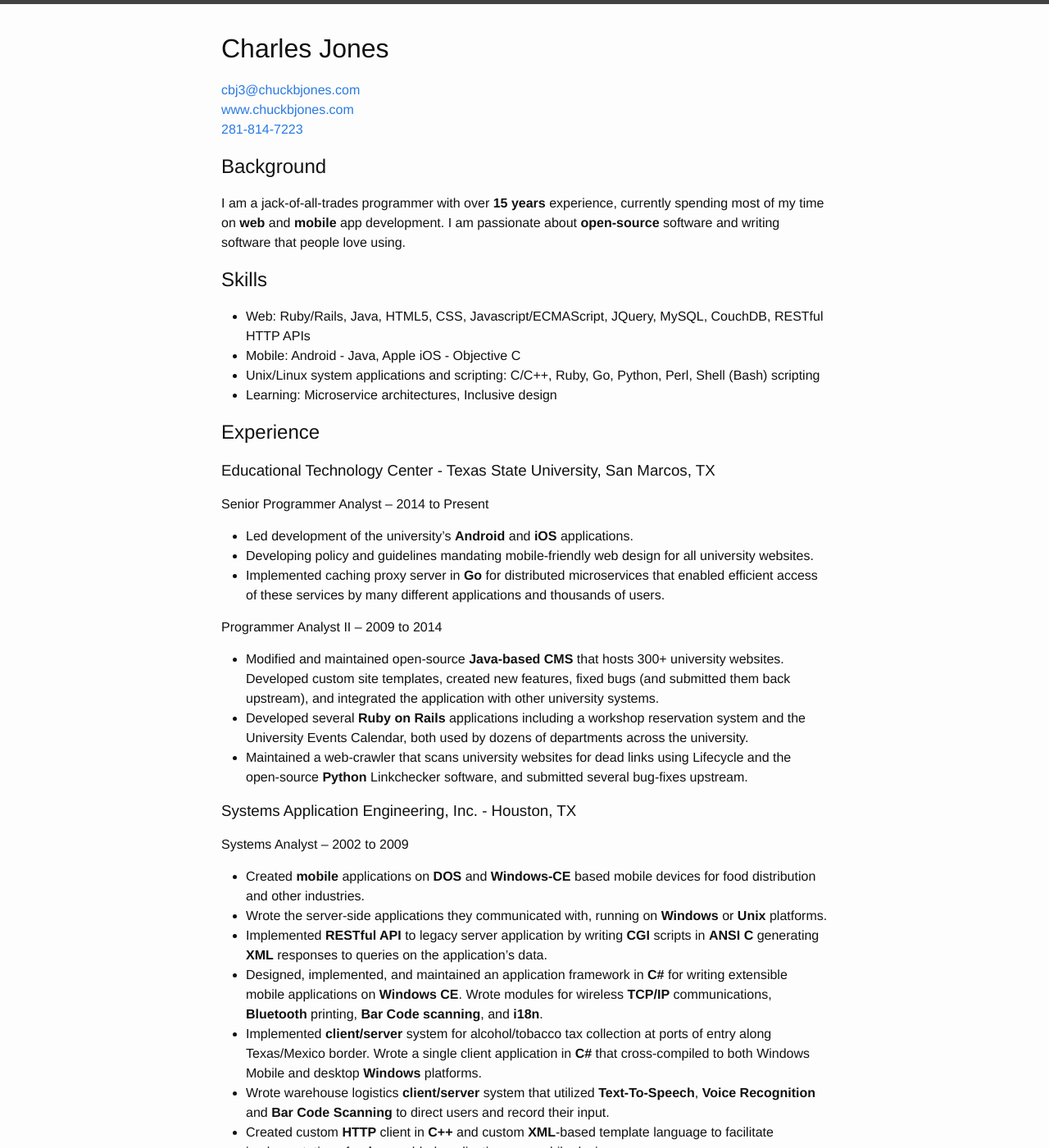
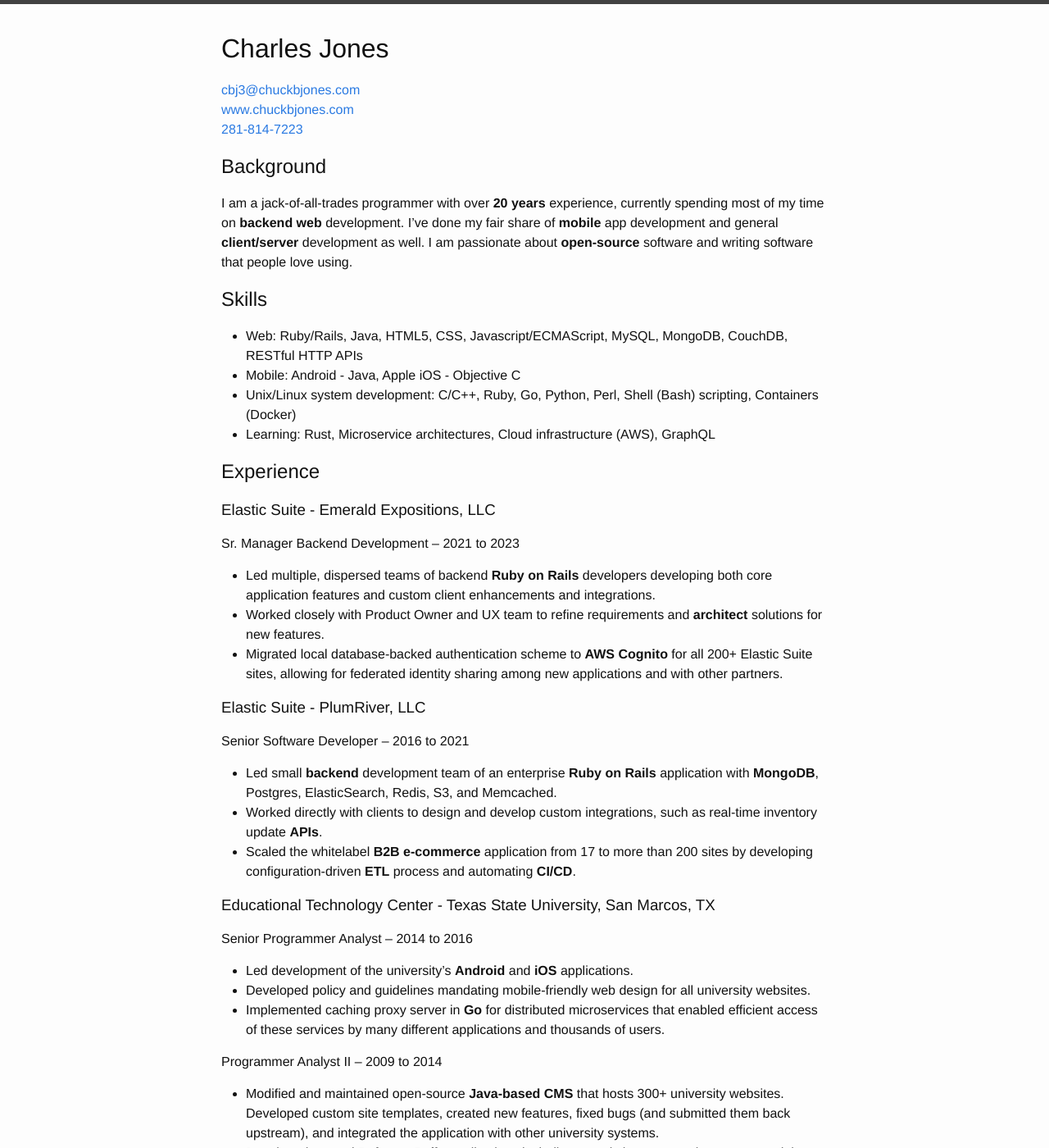
Before and after one commit to chuckbjones/chuckbjones.github.io, a Jekyll site: the page built from resume/index.markdown, in a window 1280 px wide and 1400 px high. Shown: the whole window at 82% size. Built offline with Jekyll 4.4.1, drawn with Linux system fonts in a browser that asks for light colours; some of the changed text lies outside the part shown.

Commit message:
Add Elastic Suite experience to resume
Also generally update resume for 2023.
Remove old txst twitter account.
Update Location from Texas to Colorado.

```diff
--- a/_config.yml
+++ b/_config.yml
@@ -3,11 +3,10 @@
 author: Charles Jones
 email: cbj3&#64;chuckbjones&#46;com
 description: > # this means to ignore newlines until "baseurl:"
-  I live in Texas and manipulate strings of 1s and 0s for fun and profit.
+  I live in Colorado and manipulate strings of 1s and 0s for fun and profit.
   Occasionally both at the same time!
 baseurl: "" # the subpath of your site, e.g. /blog/
 url: "http://chuckbjones.com" # the base hostname & protocol for your site
-twitter_username: cbj3txst
 github_username:  chuckbjones
 
 # Build settings
--- a/resume/charles_jones_resume.markdown
+++ b/resume/charles_jones_resume.markdown
@@ -7,24 +7,40 @@
 
 ## Background
 
-I am a jack-of-all-trades programmer with over **15 years** experience, currently spending most of my time on **web** and **mobile** app development. I am passionate about **open-source** software and writing software that people love using.
+I am a jack-of-all-trades programmer with over **20 years** experience, currently spending most of my time on **backend web** development. I've done my fair share of **mobile** app development and general **client/server** development as well. I am passionate about **open-source** software and writing software that people love using.
 
 
 ## Skills
 
-* Web: Ruby/Rails, Java, HTML5, CSS, Javascript/ECMAScript, JQuery, MySQL, CouchDB, RESTful HTTP APIs
+* Web: Ruby/Rails, Java, HTML5, CSS, Javascript/ECMAScript, MySQL, MongoDB, CouchDB, RESTful HTTP APIs
 * Mobile: Android - Java, Apple iOS - Objective C
-* Unix/Linux system applications and scripting: C/C++, Ruby, Go, Python, Perl, Shell (Bash) scripting
-* Learning: Microservice architectures, Inclusive design
+* Unix/Linux system development: C/C++, Ruby, Go, Python, Perl, Shell (Bash) scripting, Containers (Docker)
+* Learning: Rust, Microservice architectures, Cloud infrastructure (AWS), GraphQL
 
 ## Experience
 
+### Elastic Suite - Emerald Expositions, LLC
+
+#### Sr. Manager Backend Development -- 2021 to 2023
+
+* Led multiple, dispersed teams of backend **Ruby on Rails** developers developing both core application features and custom client enhancements and integrations.
+* Worked closely with Product Owner and UX team to refine requirements and **architect** solutions for new features.
+* Migrated local database-backed authentication scheme to **AWS Cognito** for all 200+ Elastic Suite sites, allowing for federated identity sharing among new applications and with other partners.
+
+### Elastic Suite - PlumRiver, LLC
+
+#### Senior Software Developer -- 2016 to 2021
+
+* Led small **backend** development team of an enterprise **Ruby on Rails** application with **MongoDB**, Postgres, ElasticSearch, Redis, S3, and Memcached.
+* Worked directly with clients to design and develop custom integrations, such as real-time inventory update **APIs**.
+* Scaled the whitelabel **B2B e-commerce** application from 17 to more than 200 sites by developing configuration-driven **ETL** process and automating **CI/CD**.
+
 ### Educational Technology Center - Texas State University, San Marcos, TX
 
-#### Senior Programmer Analyst -- 2014 to Present
+#### Senior Programmer Analyst -- 2014 to 2016
 
 * Led development of the university's **Android** and **iOS** applications.
-* Developing policy and guidelines mandating mobile-friendly web design for all university websites.
+* Developed policy and guidelines mandating mobile-friendly web design for all university websites.
 * Implemented caching proxy server in **Go** for distributed microservices that enabled efficient access of these services by many different applications and thousands of users.
 
 #### Programmer Analyst II -- 2009 to 2014
```
